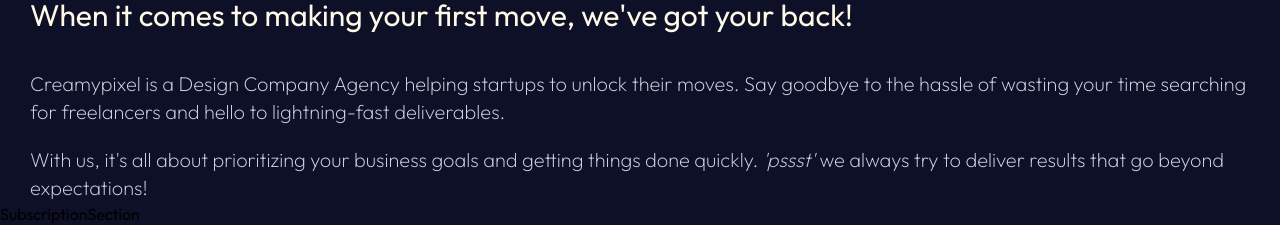
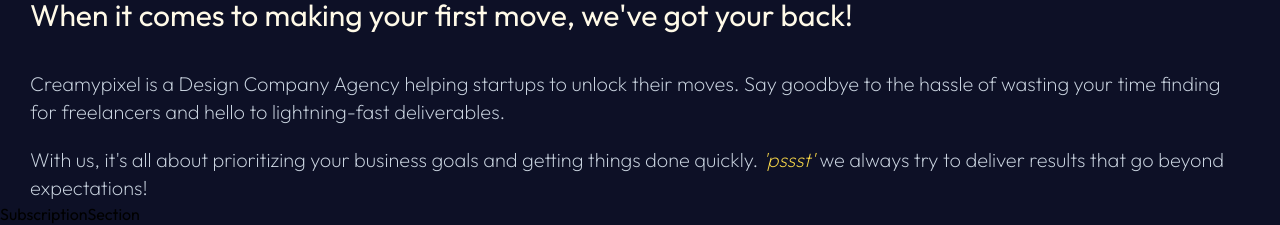
Before and after one commit to alif-firdaus/creamypixel, a React (Create React App) app: page / in a window 1280 px wide. Shown: the part 569-794 px from the top of the page. Built offline with nearby package versions, Linux system fonts and the light colour scheme.

Commit message:
About-section : updated

```diff
--- a/src/components/About-section.jsx
+++ b/src/components/About-section.jsx
@@ -9,14 +9,14 @@
 			<p className="mt-10 text-xl font-extralight text-slate-300">
 				Creamypixel is a Design Company Agency helping startups to
 				unlock their moves. Say goodbye to the hassle of wasting your
-				time searching for freelancers and hello to lightning-fast
+				time finding for freelancers and hello to lightning-fast
 				deliverables.
 			</p>
 			<p className="mt-5 text-xl font-extralight text-slate-300">
 				With us, it's all about prioritizing your business goals and
 				getting things done quickly.{" "}
-				<span className="italic">'pssst'</span> we always try to deliver
-				results that go beyond expectations!
+				<span className="italic text-primary">'pssst'</span> we always
+				try to deliver results that go beyond expectations!
 			</p>
 		</div>
 	);
```
